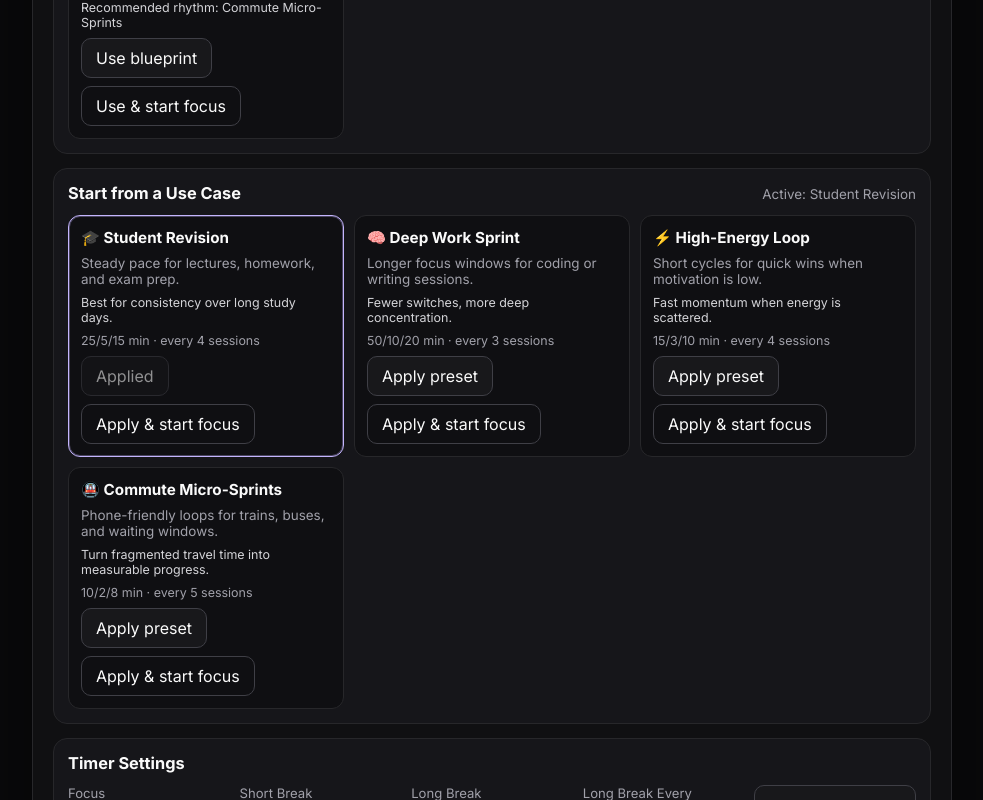
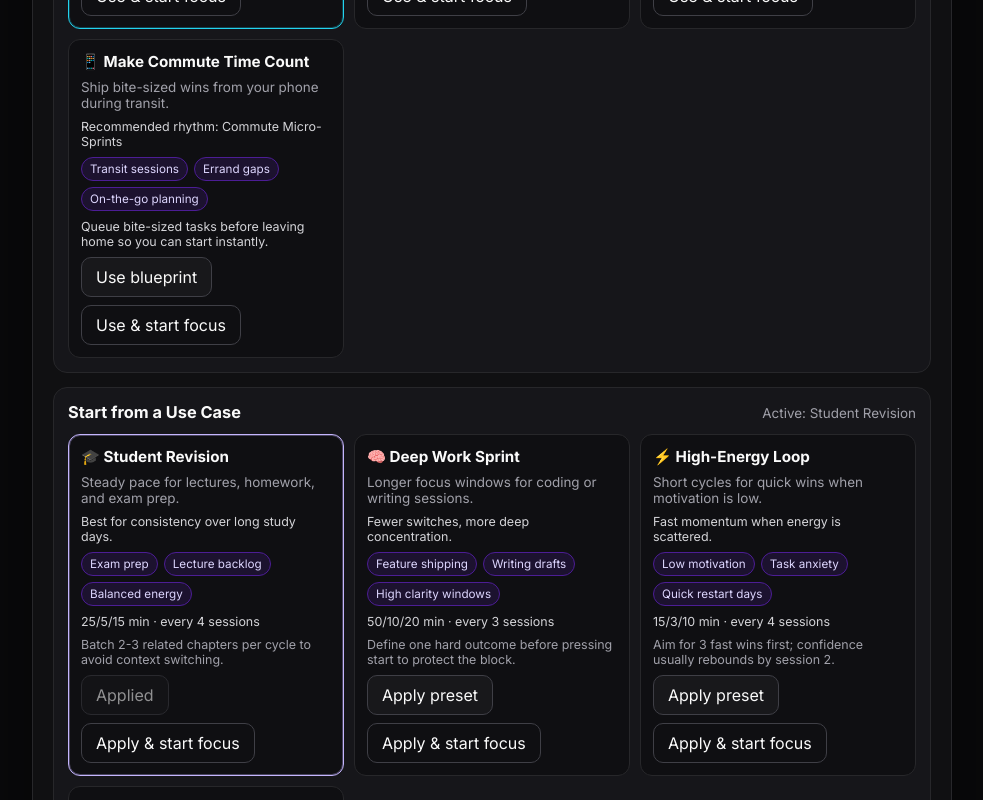
Before and after one commit to dhyoprd/pomodoro-glass, a Next.js app: page / in a window 1280 px wide. Shown: the part 2761-3561 px from the top of the page, without its empty margins (148-1131 px from the left). Built offline with nearby package versions, Linux system fonts and the light colour scheme.

Commit message:
feat: enrich use-case presets with fit tags and momentum tips

```diff
--- a/src/app/globals.css
+++ b/src/app/globals.css
@@ -648,6 +648,21 @@ button.ghost { background: transparent; }
   font-size: 0.78rem;
 }
 
+.preset-tags {
+  display: flex;
+  flex-wrap: wrap;
+  gap: 6px;
+}
+
+.preset-tags span {
+  font-size: 0.73rem;
+  color: #ddd6fe;
+  padding: 4px 8px;
+  border-radius: 999px;
+  border: 1px solid #4c1d95;
+  background: rgba(76, 29, 149, 0.22);
+}
+
 .preset-actions {
   display: flex;
   gap: 8px;
--- a/src/constants/useCases.ts
+++ b/src/constants/useCases.ts
@@ -12,6 +12,8 @@ export type UseCasePreset = {
   name: string;
   description: string;
   outcome: string;
+  idealFor: ReadonlyArray<string>;
+  momentumTip: string;
   settings: TimerSettings;
 };
 
@@ -22,6 +24,8 @@ export const USE_CASE_PRESETS: ReadonlyArray<UseCasePreset> = [
     name: 'Student Revision',
     description: 'Steady pace for lectures, homework, and exam prep.',
     outcome: 'Best for consistency over long study days.',
+    idealFor: ['Exam prep', 'Lecture backlog', 'Balanced energy'],
+    momentumTip: 'Batch 2-3 related chapters per cycle to avoid context switching.',
     settings: { focus: 25, shortBreak: 5, longBreak: 15, longBreakInterval: 4 },
   },
   {
@@ -30,6 +34,8 @@ export const USE_CASE_PRESETS: ReadonlyArray<UseCasePreset> = [
     name: 'Deep Work Sprint',
     description: 'Longer focus windows for coding or writing sessions.',
     outcome: 'Fewer switches, more deep concentration.',
+    idealFor: ['Feature shipping', 'Writing drafts', 'High clarity windows'],
+    momentumTip: 'Define one hard outcome before pressing start to protect the block.',
     settings: { focus: 50, shortBreak: 10, longBreak: 20, longBreakInterval: 3 },
   },
   {
@@ -38,6 +44,8 @@ export const USE_CASE_PRESETS: ReadonlyArray<UseCasePreset> = [
     name: 'High-Energy Loop',
     description: 'Short cycles for quick wins when motivation is low.',
     outcome: 'Fast momentum when energy is scattered.',
+    idealFor: ['Low motivation', 'Task anxiety', 'Quick restart days'],
+    momentumTip: 'Aim for 3 fast wins first; confidence usually rebounds by session 2.',
     settings: { focus: 15, shortBreak: 3, longBreak: 10, longBreakInterval: 4 },
   },
   {
@@ -46,6 +54,8 @@ export const USE_CASE_PRESETS: ReadonlyArray<UseCasePreset> = [
     name: 'Commute Micro-Sprints',
     description: 'Phone-friendly loops for trains, buses, and waiting windows.',
     outcome: 'Turn fragmented travel time into measurable progress.',
+    idealFor: ['Transit sessions', 'Errand gaps', 'On-the-go planning'],
+    momentumTip: 'Queue bite-sized tasks before leaving home so you can start instantly.',
     settings: { focus: 10, shortBreak: 2, longBreak: 8, longBreakInterval: 5 },
   },
 ] as const;
--- a/src/ui/PomodoroApp.tsx
+++ b/src/ui/PomodoroApp.tsx
@@ -272,6 +272,7 @@ export function PomodoroApp() {
                 <small>
                   {recommendedPreset.sessions} sessions · {recommendedPreset.focusMinutes} focus min · {recommendedPreset.remainder} min buffer
                 </small>
+                <small>{recommendedPreset.preset.momentumTip}</small>
               </div>
               <div className="preset-actions">
                 <button type="button" onClick={() => applyPreset(recommendedPreset.preset)}>Apply</button>
@@ -462,6 +463,12 @@ export function PomodoroApp() {
                   <h3>{blueprint.icon} {blueprint.title}</h3>
                   <p>{blueprint.summary}</p>
                   <small>Recommended rhythm: {preset.name}</small>
+                  <div className="preset-tags" aria-label="Best-fit situations">
+                    {preset.idealFor.map((tag) => (
+                      <span key={`${blueprint.id}-${tag}`}>{tag}</span>
+                    ))}
+                  </div>
+                  <small>{preset.momentumTip}</small>
                   <div className="preset-actions">
                     <button type="button" disabled={isActive} onClick={() => applyPreset(preset)}>
                       {isActive ? 'Already active' : 'Use blueprint'}
@@ -490,9 +497,15 @@ export function PomodoroApp() {
                   <h3>{preset.icon} {preset.name}</h3>
                   <p>{preset.description}</p>
                   <small>{preset.outcome}</small>
+                  <div className="preset-tags" aria-label="Best-fit situations">
+                    {preset.idealFor.map((tag) => (
+                      <span key={`${preset.id}-${tag}`}>{tag}</span>
+                    ))}
+                  </div>
                   <small>
                     {preset.settings.focus}/{preset.settings.shortBreak}/{preset.settings.longBreak} min · every {preset.settings.longBreakInterval} sessions
                   </small>
+                  <small>{preset.momentumTip}</small>
                   <div className="preset-actions">
                     <button type="button" disabled={isActive} onClick={() => applyPreset(preset)}>
                       {isActive ? 'Applied' : 'Apply preset'}
```
Also changed, not shown: 1 other file (tests, documents, lock files or other folders).
